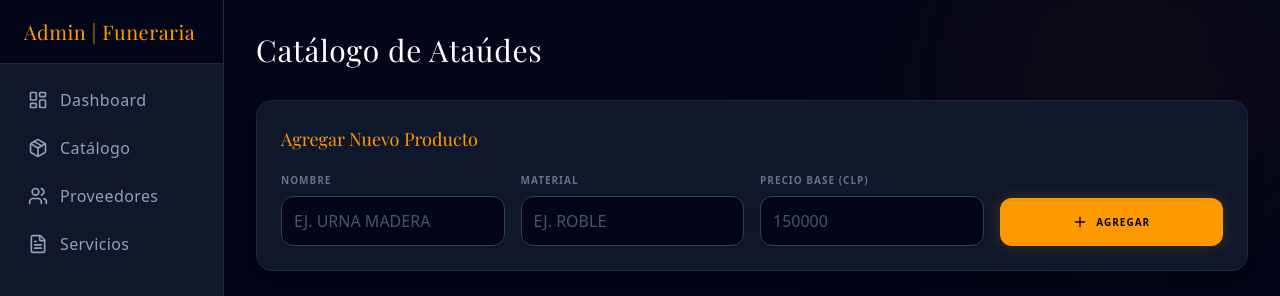
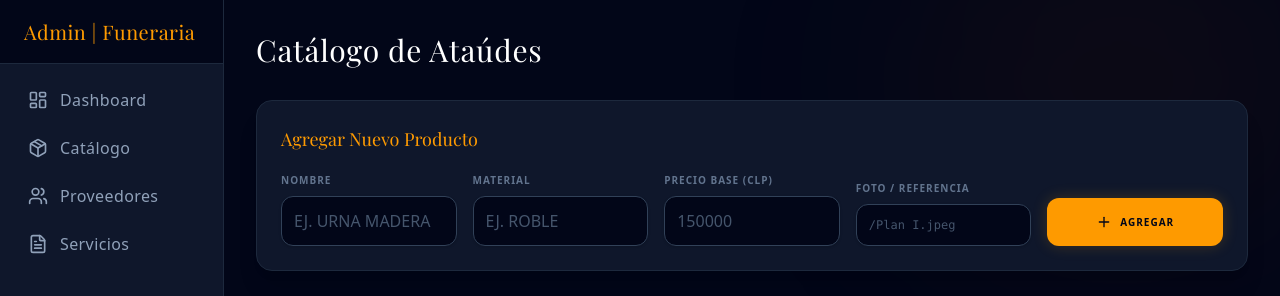
Before and after one commit to pdiazg46-design/Funeraria, a Next.js app: page /admin/catalogo in a window 1280 px wide. Shown: the top 296 px of the page. Built offline with nearby package versions, Linux system fonts and the light colour scheme; no server answers; the database is empty; a web font is replaced by a local one.

Commit message:
feat(admin): add robust edit capability to catalog items and imagenUrl sync

```diff
--- a/src/app/admin/catalogo/actions.ts
+++ b/src/app/admin/catalogo/actions.ts
@@ -20,3 +20,17 @@ export async function deleteCatalogo(id: number) {
   await prisma.catalogoAtaudes.delete({ where: { id } });
   revalidatePath("/admin/catalogo");
 }
+
+export async function updateCatalogo(id: number, data: FormData) {
+  const nombre = data.get("nombre") as string;
+  const material = data.get("material") as string;
+  const precioBaseCLP = parseFloat(data.get("precioBaseCLP") as string);
+  const imagenUrl = data.get("imagenUrl") as string || null;
+
+  await prisma.catalogoAtaudes.update({
+    where: { id },
+    data: { nombre, material, precioBaseCLP, imagenUrl }
+  });
+
+  revalidatePath("/admin/catalogo");
+}
--- a/src/app/admin/catalogo/page.tsx
+++ b/src/app/admin/catalogo/page.tsx
@@ -1,10 +1,19 @@
 import { prisma } from "@/lib/prisma";
-import { createCatalogo, deleteCatalogo } from "./actions";
-import { Plus, Trash2 } from "lucide-react";
+import { createCatalogo, deleteCatalogo, updateCatalogo } from "./actions";
+import { Plus, Trash2, Edit, X } from "lucide-react";
+import Link from "next/link";
 
 export const dynamic = 'force-dynamic';
 
-export default async function CatalogoPage() {
+export default async function CatalogoPage({ searchParams }: { searchParams: Promise<{ edit?: string }> }) {
+  const params = await searchParams;
+  const editId = params?.edit ? parseInt(params.edit) : null;
+
+  let editItem = null;
+  if (editId) {
+    editItem = await prisma.catalogoAtaudes.findUnique({ where: { id: editId } });
+  }
+
   const catalogos = await prisma.catalogoAtaudes.findMany({
     orderBy: { id: "desc" }
   });
@@ -15,24 +24,38 @@ export default async function CatalogoPage() {
         <h2 className="text-3xl font-serif text-white tracking-wide">Catálogo de Ataúdes</h2>
       </div>
 
-      {/* Formulario de creación */}
+      {/* Formulario de creación / Edición */}
       <div className="bg-slate-900 p-6 rounded-2xl shadow-xl border border-slate-800">
-        <h3 className="text-lg font-serif mb-5 text-amber-500">Agregar Nuevo Producto</h3>
-        <form action={createCatalogo} className="grid grid-cols-1 md:grid-cols-4 gap-4 items-end">
+        <div className="flex justify-between items-center mb-5">
+          <h3 className="text-lg font-serif text-amber-500">
+            {editItem ? "Editar Producto Referencial" : "Agregar Nuevo Producto"}
+          </h3>
+          {editItem && (
+            <Link href="/admin/catalogo" className="text-slate-400 hover:text-white text-xs flex items-center gap-1 font-bold tracking-widest uppercase transition-colors">
+              <X className="w-4 h-4" /> Cancelar
+            </Link>
+          )}
+        </div>
+        <form action={editItem ? updateCatalogo.bind(null, editItem.id) : createCatalogo} className="grid grid-cols-1 md:grid-cols-5 gap-4 items-end">
           <div>
             <label className="block text-[10px] uppercase font-bold tracking-widest text-slate-500 mb-2">Nombre</label>
-            <input required type="text" name="nombre" className="w-full border-slate-700 rounded-xl shadow-sm p-3 bg-slate-950 border focus:border-amber-500 focus:ring-1 focus:ring-amber-500 text-white placeholder-slate-600 focus:outline-none transition-colors" placeholder="EJ. URNA MADERA" />
+            <input required type="text" name="nombre" defaultValue={editItem?.nombre || ""} className="w-full border-slate-700 rounded-xl shadow-sm p-3 bg-slate-950 border focus:border-amber-500 focus:ring-1 focus:ring-amber-500 text-white placeholder-slate-600 focus:outline-none transition-colors" placeholder="EJ. URNA MADERA" />
           </div>
           <div>
             <label className="block text-[10px] uppercase font-bold tracking-widest text-slate-500 mb-2">Material</label>
-            <input required type="text" name="material" className="w-full border-slate-700 rounded-xl shadow-sm p-3 bg-slate-950 border focus:border-amber-500 focus:ring-1 focus:ring-amber-500 text-white placeholder-slate-600 focus:outline-none transition-colors" placeholder="EJ. ROBLE" />
+            <input required type="text" name="material" defaultValue={editItem?.material || ""} className="w-full border-slate-700 rounded-xl shadow-sm p-3 bg-slate-950 border focus:border-amber-500 focus:ring-1 focus:ring-amber-500 text-white placeholder-slate-600 focus:outline-none transition-colors" placeholder="EJ. ROBLE" />
           </div>
           <div>
             <label className="block text-[10px] uppercase font-bold tracking-widest text-slate-500 mb-2">Precio Base (CLP)</label>
-            <input required type="number" name="precioBaseCLP" className="w-full border-slate-700 rounded-xl shadow-sm p-3 bg-slate-950 border focus:border-amber-500 focus:ring-1 focus:ring-amber-500 text-white placeholder-slate-600 focus:outline-none transition-colors" placeholder="150000" />
+            <input required type="number" name="precioBaseCLP" defaultValue={editItem?.precioBaseCLP || ""} className="w-full border-slate-700 rounded-xl shadow-sm p-3 bg-slate-950 border focus:border-amber-500 focus:ring-1 focus:ring-amber-500 text-white placeholder-slate-600 focus:outline-none transition-colors" placeholder="150000" />
+          </div>
+          <div>
+            <label className="block text-[10px] uppercase font-bold tracking-widest text-slate-500 mb-2">Foto / Referencia</label>
+            <input type="text" name="imagenUrl" defaultValue={editItem?.imagenUrl || ""} className="w-full border-slate-700 rounded-xl shadow-sm p-3 bg-slate-950 border focus:border-amber-500 focus:ring-1 focus:ring-amber-500 text-slate-300 placeholder-slate-600 focus:outline-none transition-colors font-mono text-xs" placeholder="/Plan I.jpeg" />
           </div>
           <button type="submit" className="bg-amber-500 text-slate-950 rounded-xl hover:bg-amber-400 transition-all flex items-center justify-center gap-2 h-12 font-bold uppercase tracking-widest text-[10px] shadow-[0_0_15px_rgba(245,158,11,0.2)]">
-            <Plus className="w-4 h-4" /> Agregar
+            {editItem ? <Edit className="w-4 h-4" /> : <Plus className="w-4 h-4" />}
+            {editItem ? "Guardar" : "Agregar"}
           </button>
         </form>
       </div>
@@ -67,7 +90,10 @@ export default async function CatalogoPage() {
                       ${item.precioBaseCLP.toLocaleString('es-CL')}
                     </td>
                     <td className="px-6 py-5 whitespace-nowrap text-right text-sm">
-                      <form action={deleteAction} className="inline">
+                      <Link href={`/admin/catalogo?edit=${item.id}`} className="text-slate-500 hover:text-amber-400 p-2 inline-block rounded-lg hover:bg-slate-800 transition-colors" title="Editar Producto">
+                        <Edit className="w-4 h-4" />
+                      </Link>
+                      <form action={deleteAction} className="inline ml-1">
                         <button type="submit" className="text-slate-500 hover:text-red-400 p-2 rounded-lg hover:bg-slate-800 transition-colors" title="Eliminar Producto">
                           <Trash2 className="w-4 h-4" />
                         </button>
```
